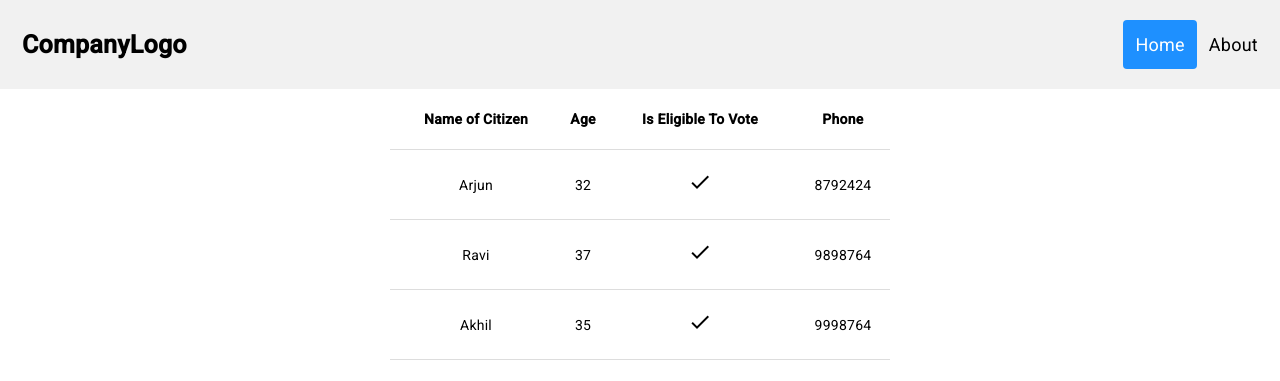
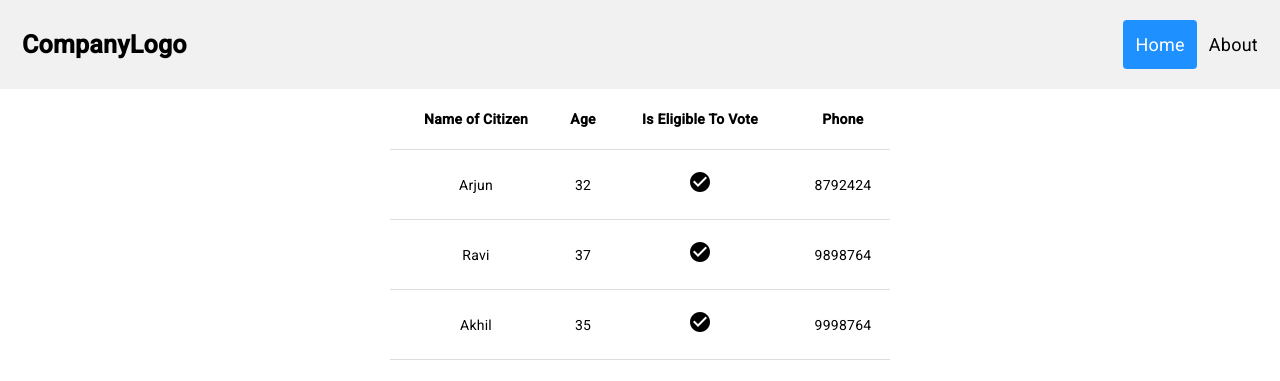
Before and after one commit to shabasy002/Table-Live, an Angular app: page /about in a window 1280 px wide. Shown: the top 381 px of the page. Built offline with nearby package versions, Linux system fonts and the light colour scheme.

Commit message:
added-rounded-mat-icon

```diff
--- a/src/app/components/election-table/election-table.component.html
+++ b/src/app/components/election-table/election-table.component.html
@@ -14,7 +14,7 @@
           <div *ngIf ="k.displayStyle!='boolean' && k.displayStyle!='booleanIcon'">
             {{k.cell[x]}}
           </div>
-          <mat-icon *ngIf ="k.displayStyle=='boolean'">{{k.cell[x]? "done" : "dangerous_black"}}</mat-icon>
+          <mat-icon *ngIf ="k.displayStyle=='boolean'">{{k.cell[x]? "check_circle_black" : "dangerous_black"}}</mat-icon>
 
           <!-- <mat-checkbox *ngIf ="k.displayStyle=='boolean' && k.cell[x]===true" [(ngModel)]="k.displayStyle" disabled class="example-margin"  [checked]="true"   >{{k.cell[x]? "Yes" : "No"}}</mat-checkbox> -->
 
```
